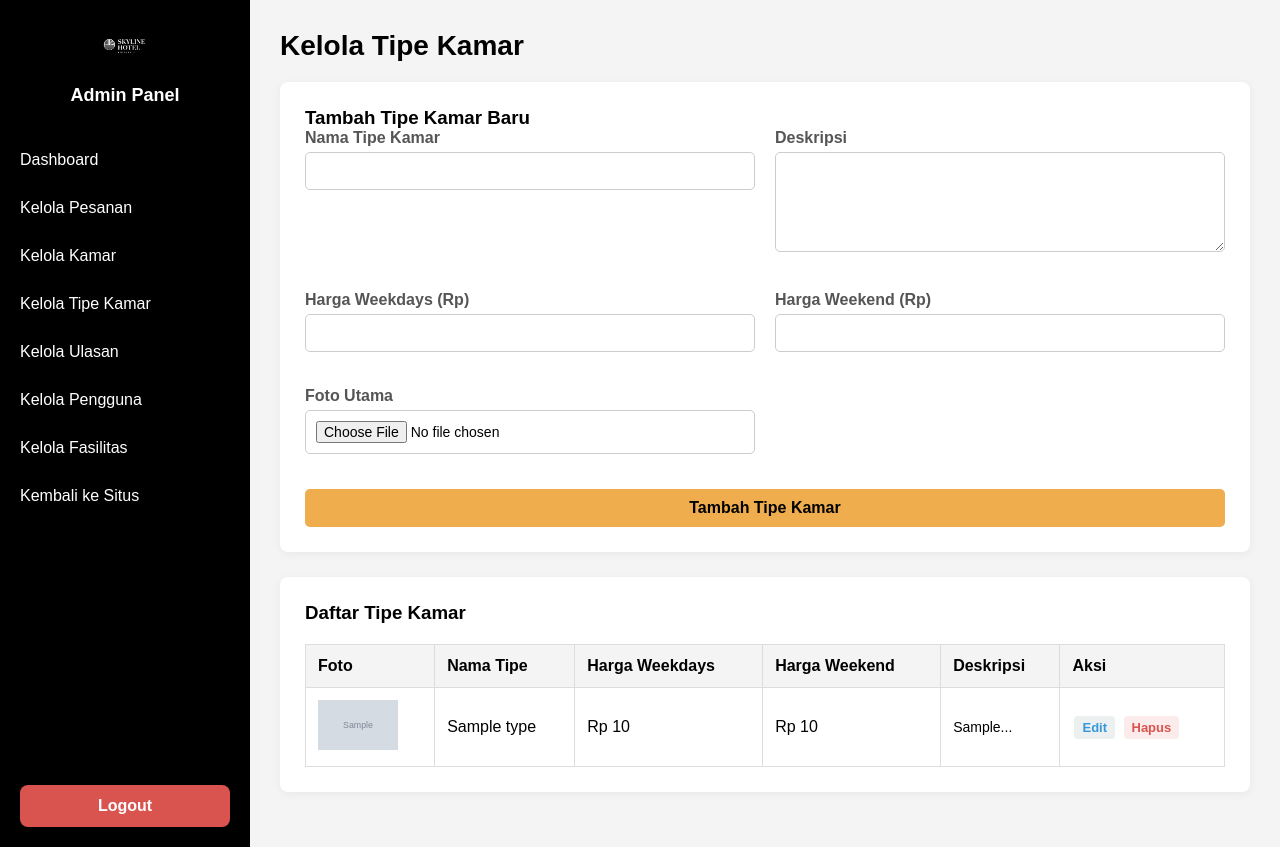
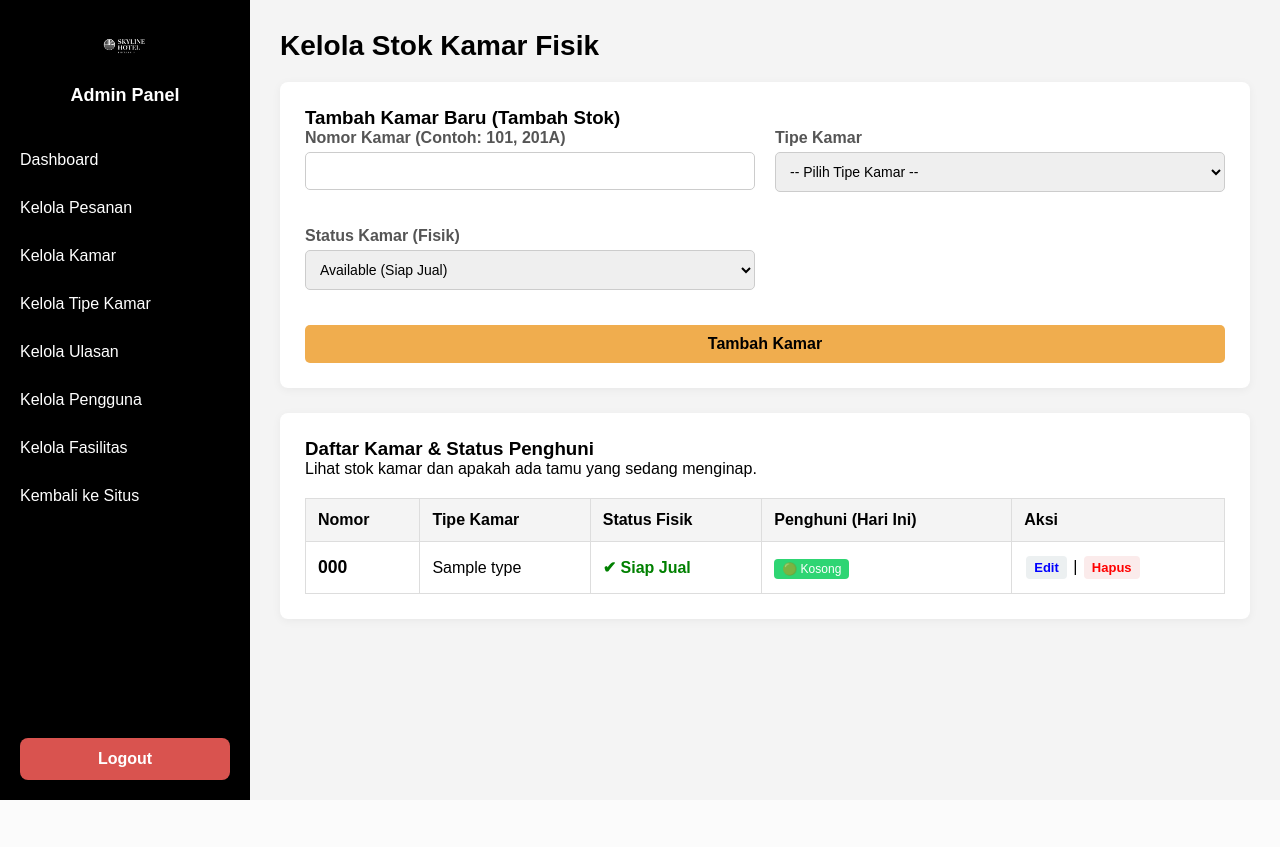
Before and after one commit to NURHABIBATULUMAH/Project-PAW-Sistem-Pemesanan-Kamar-Hotel, a PHP site: page /project-paw-sistem-pemesanan-kamar-hotel/admin/manage_room_types.php in a window 1280 px wide. After the commit the page ends 800 px from the top, so only its background shows below. Run offline with PHP 8.4, Linux system fonts and the light colour scheme; the visitor is signed in with stand-in values (Sample User, id 1); tables that the repository leaves empty or names only in its code hold one stand-in row (values such as "Sample post"); grey boxes marked "Sample" are stand-in pictures; some libraries are stand-ins or nearby versions.

Commit message:
ngubah manage room

```diff
--- a/admin/manage_room_types.php
+++ b/admin/manage_room_types.php
@@ -1,228 +1,213 @@
 <?php
+// /admin/manage_rooms.php
+// VERSI: TAMPILAN SESUAI PERMINTAAN + FITUR CEK PENGHUNI
+
+include '../config/database.php'; // Pastikan path ini benar
+include '../core/auth.php';       // Pastikan path ini benar
+require_admin();
+
 include '../includes/admin_header.php';
 
 $message = '';
 $message_type = '';
-$edit_type = null;
+$edit_room = null;
 
 try {
-    // Tentukan folder upload (Tidak berubah)
-    $target_dir = "../assets/images/rooms/";
-    if (!file_exists($target_dir)) {
-        mkdir($target_dir, 0755, true);
+    // === 1. LOGIKA PROSES DELETE ===
+    if (isset($_GET['action']) && $_GET['action'] == 'delete' && isset($_GET['id'])) {
+        $id_to_delete = $_GET['id'];
+
+        // Cek apakah ada tamu aktif sebelum hapus (Biar aman)
+        $cek_tamu = $mysqli->query("SELECT * FROM bookings WHERE room_id = $id_to_delete AND status_booking IN ('Confirmed','Paid')");
+
+        if ($cek_tamu->num_rows > 0) {
+            $message = "Gagal hapus! Kamar sedang ada penghuninya atau terikat pesanan aktif.";
+            $message_type = 'error';
+        } else {
+            try {
+                $sql_delete = "DELETE FROM rooms WHERE room_id = ?";
+                $stmt_delete = $mysqli->prepare($sql_delete);
+                $stmt_delete->bind_param("i", $id_to_delete);
+                $stmt_delete->execute();
+
+                $message = "Kamar berhasil dihapus.";
+                $message_type = 'success';
+            } catch (Exception $e) {
+                 $message = "Gagal menghapus. Error: " . $e->getMessage();
+                 $message_type = 'error';
             }
-
-    // === LOGIKA PROSES FORM (CREATE & UPDATE) - Konversi ke MySQLi ===
-    if ($_SERVER["REQUEST_METHOD"] == "POST") {
-        $nama_tipe = $_POST['nama_tipe'];
-        $deskripsi_tipe = $_POST['deskripsi_tipe'];
-        $harga_weekdays = $_POST['harga_weekdays'];
-        $harga_weekend = $_POST['harga_weekend'];
-        $id_to_update = $_POST['room_type_id'] ?? null;
-        $foto_utama_lama = $_POST['foto_lama'] ?? null;
-        $foto_file = $_FILES['foto_utama'] ?? null;
-
-        $foto_nama = $foto_utama_lama; // Default: pakai foto lama
-
-        // Proses File Upload
-        if ($foto_file && $foto_file['error'] == UPLOAD_ERR_OK) {
-            $file_ext = strtolower(pathinfo($foto_file["name"], PATHINFO_EXTENSION));
-            $allowed_types = ['jpg', 'jpeg', 'png'];
-
-            if (!in_array($file_ext, $allowed_types) || $foto_file['size'] > 5000000) { // Max 5MB
-                $message = "Gagal upload. File harus JPG/PNG dan maksimal 5MB.";
-                $message_type = 'error';
-                throw new Exception($message); // Lewatkan proses DB
-            }
-
-            // generete bana file baru
-            $new_foto_name = "kamar_" . time() . "." . $file_ext;
-            if (move_uploaded_file($foto_file["tmp_name"], $target_dir . $new_foto_name)) {
-                $foto_nama = $new_foto_name;
-
-                // jika update foto lama di hapus
-                if ($id_to_update && $foto_utama_lama && file_exists($target_dir . $foto_utama_lama)) {
-                    unlink($target_dir . $foto_utama_lama);
-                }
-            } else {
-                throw new Exception("Gagal memindahkan file foto.");
         }
     }
 
-        // 2. Query DB (Konversi ke MySQLi)
+    // === 2. LOGIKA PROSES CREATE & UPDATE ===
+    if ($_SERVER["REQUEST_METHOD"] == "POST") {
+        $room_type_id = $_POST['room_type_id'];
+        $nomor_kamar = $_POST['nomor_kamar'];
+        $status = $_POST['status'];
+        $id_to_update = $_POST['room_id'] ?? null;
+
         if ($id_to_update) {
             // UPDATE
-            $sql = "UPDATE Room_Types SET nama_tipe=?, deskripsi_tipe=?, harga_weekdays=?, harga_weekend=?, foto_utama=? WHERE room_type_id=?";
+            $sql = "UPDATE rooms SET room_type_id = ?, nomor_kamar = ?, status = ? WHERE room_id = ?";
             $stmt = $mysqli->prepare($sql);
-            // "ssddsi" = string, string, double, double, string, integer
-            $stmt->bind_param("ssddsi", $nama_tipe, $deskripsi_tipe, $harga_weekdays, $harga_weekend, $foto_nama, $id_to_update);
+            $stmt->bind_param("issi", $room_type_id, $nomor_kamar, $status, $id_to_update);
             $stmt->execute();
-            $message = "Tipe kamar berhasil diperbarui.";
+            $message = "Data kamar berhasil diperbarui.";
         } else {
-            // CREATE
-            $sql = "INSERT INTO Room_Types (nama_tipe, deskripsi_tipe, harga_weekdays, harga_weekend, foto_utama) VALUES (?, ?, ?, ?, ?)";
+            // CREATE (TAMBAH STOK)
+            $sql = "INSERT INTO rooms (room_type_id, nomor_kamar, status) VALUES (?, ?, ?)";
             $stmt = $mysqli->prepare($sql);
-            // "ssdds" = string, string, double, double, string
-            $stmt->bind_param("ssdds", $nama_tipe, $deskripsi_tipe, $harga_weekdays, $harga_weekend, $foto_nama);
+            $stmt->bind_param("iss", $room_type_id, $nomor_kamar, $status);
             $stmt->execute();
-            $message = "Tipe kamar baru berhasil ditambahkan.";
+            $message = "Kamar baru berhasil ditambahkan.";
         }
         $message_type = 'success';
-
     }
 
-    // === LOGIKA PROSES DELETE (Konversi ke MySQLi Transaction) ===
-    if (isset($_GET['action']) && $_GET['action'] == 'delete' && isset($_GET['id'])) {
-        $id_to_delete = $_GET['id'];
-
-        // Ambil nama foto lama (Query 1 - MySQLi)
-        $sql_old = "SELECT foto_utama FROM Room_Types WHERE room_type_id = ?";
-        $stmt_old = $mysqli->prepare($sql_old);
-        $stmt_old->bind_param("i", $id_to_delete);
-        $stmt_old->execute();
-        $result_old = $stmt_old->get_result();
-        $old_foto_row = $result_old->fetch_row();
-        $old_foto = $old_foto_row ? $old_foto_row[0] : null;
-
-        $mysqli->begin_transaction(); // Mulai Transaksi (Sintaks MySQLi)
-        try {
-            // Hapus keterkaitan di tabel Rooms dulu (Query 2 - MySQLi)
-            $stmt_room = $mysqli->prepare("DELETE FROM Rooms WHERE room_type_id = ?");
-            $stmt_room->bind_param("i", $id_to_delete);
-            $stmt_room->execute();
-
-            // Hapus tipe kamar (Query 3 - MySQLi)
-            $stmt = $mysqli->prepare("DELETE FROM Room_Types WHERE room_type_id = ?");
-            $stmt->bind_param("i", $id_to_delete);
-            $stmt->execute();
-
-            $mysqli->commit(); // Commit Transaksi (Sintaks MySQLi)
-
-            // Hapus file fisik (Tidak berubah)
-            if ($old_foto && file_exists($target_dir . $old_foto)) {
-                unlink($target_dir . $old_foto);
-            }
-            $message = "Tipe kamar berhasil dihapus (dan semua kamar fisiknya).";
-            $message_type = 'success';
-
-        } catch (Exception $e) { // Tangkap 'Exception' umum
-            $mysqli->rollback(); // Rollback Transaksi (Sintaks MySQLi)
-             if ($e->getCode() == 1451) { // 1451 = Error Foreign Key Constraint
-                $message = "Gagal menghapus! Ada booking aktif yang menggunakan tipe kamar ini.";
-            } else {
-                $message = "Error database: " . $e->getMessage();
-            }
-            $message_type = 'error';
-        }
-    }
-
-    // === LOGIKA PROSES EDIT (Konversi ke MySQLi) ===
+    // === 3. PROSES EDIT (AMBIL DATA UTK FORM) ===
     if (isset($_GET['action']) && $_GET['action'] == 'edit' && isset($_GET['id'])) {
         $id_to_edit = $_GET['id'];
-        $sql_edit = "SELECT * FROM Room_Types WHERE room_type_id = ?";
+        $sql_edit = "SELECT * FROM rooms WHERE room_id = ?";
         $stmt_edit = $mysqli->prepare($sql_edit);
         $stmt_edit->bind_param("i", $id_to_edit);
         $stmt_edit->execute();
         $result_edit = $stmt_edit->get_result();
-        $edit_type = $result_edit->fetch_assoc();
+        $edit_room = $result_edit->fetch_assoc();
     }
 
-    // Ambil data utama (Konversi ke MySQLi)
-    $all_types_result = $mysqli->query("SELECT * FROM Room_Types ORDER BY harga_weekdays ASC");
-    $all_types = $all_types_result->fetch_all(MYSQLI_ASSOC); // Menggantikan fetchAll() PDO
+    // === 4. AMBIL DATA UTAMA (DENGAN CEK PENGHUNI) ===
+    // Query 1: Ambil Tipe Kamar (untuk dropdown)
+    $all_types_result = $mysqli->query("SELECT * FROM room_types");
+    $all_types = $all_types_result->fetch_all(MYSQLI_ASSOC);
+
+    // Query 2: Ambil Daftar Kamar + Status Huni (Subquery Pintar)
+    $today = date('Y-m-d');
+    $sql_rooms = "SELECT rooms.*, room_types.nama_tipe,
+                  (
+                    SELECT COUNT(*) FROM bookings b
+                    WHERE b.room_id = rooms.room_id
+                    AND b.status_booking IN ('Confirmed', 'Paid')
+                    AND '$today' >= b.tanggal_check_in
+                    AND '$today' < b.tanggal_check_out
+                  ) as sedang_diinap
+                  FROM rooms
+                  JOIN room_types ON rooms.room_type_id = room_types.room_type_id
+                  ORDER BY rooms.nomor_kamar ASC";
+
+    $all_rooms_result = $mysqli->query($sql_rooms);
+    $all_rooms = $all_rooms_result->fetch_all(MYSQLI_ASSOC);
 
 } catch (Exception $e) {
-    $message = "Error saat memproses: " . $e->getMessage();
+    $message = "Error database: " . $e->getMessage();
     $message_type = 'error';
 }
 ?>
 
 <div class="content-header">
-    <h1>Kelola Tipe Kamar</h1>
+    <h1>Kelola Stok Kamar Fisik</h1>
 </div>
 
 <?php if ($message): ?>
-    <div class="alert alert-<?php echo ($message_type == 'success') ? 'success' : 'error'; ?>">
+    <div class="alert alert-<?php echo ($message_type == 'success') ? 'alert-success' : 'alert-error'; ?>">
         <?php echo $message; ?>
     </div>
 <?php endif; ?>
 
 <div class="admin-card">
-    <h3><?php echo $edit_type ? 'Edit Tipe Kamar' : 'Tambah Tipe Kamar Baru'; ?></h3>
+    <h3><?php echo $edit_room ? 'Edit Kamar' : 'Tambah Kamar Baru (Tambah Stok)'; ?></h3>
 
-    <form action="manage_room_types.php" method="POST" class="admin-form" enctype="multipart/form-data">
-        <input type="hidden" name="room_type_id" value="<?php echo $edit_type['room_type_id'] ?? ''; ?>">
-        <input type="hidden" name="foto_lama" value="<?php echo $edit_type['foto_utama'] ?? ''; ?>">
+    <form action="manage_rooms.php" method="POST" class="admin-form">
+        <input type="hidden" name="room_id" value="<?php echo $edit_room['room_id'] ?? ''; ?>">
 
         <div class="form-group">
-            <label for="nama_tipe">Nama Tipe Kamar</label>
-            <input type="text" id="nama_tipe" name="nama_tipe" value="<?php echo htmlspecialchars($edit_type['nama_tipe'] ?? ''); ?>" required>
+            <label for="nomor_kamar">Nomor Kamar (Contoh: 101, 201A)</label>
+            <input type="text" id="nomor_kamar" name="nomor_kamar" value="<?php echo htmlspecialchars($edit_room['nomor_kamar'] ?? ''); ?>" required>
         </div>
 
         <div class="form-group">
-            <label for="deskripsi_tipe">Deskripsi</label>
-            <textarea id="deskripsi_tipe" name="deskripsi_tipe" required><?php echo htmlspecialchars($edit_type['deskripsi_tipe'] ?? ''); ?></textarea>
+            <label for="room_type_id">Tipe Kamar</label>
+            <select id="room_type_id" name="room_type_id" required>
+                <option value="">-- Pilih Tipe Kamar --</option>
+                <?php foreach ($all_types as $type): ?>
+                    <option value="<?php echo $type['room_type_id']; ?>"
+                        <?php echo (isset($edit_room) && $edit_room['room_type_id'] == $type['room_type_id']) ? 'selected' : ''; ?>>
+                        <?php echo htmlspecialchars($type['nama_tipe']); ?>
+                    </option>
+                <?php endforeach; ?>
+            </select>
         </div>
 
         <div class="form-group">
-            <label for="harga_weekdays">Harga Weekdays (Rp)</label>
-            <input type="number" id="harga_weekdays" name="harga_weekdays" value="<?php echo htmlspecialchars($edit_type['harga_weekdays'] ?? ''); ?>" required min="0">
-        </div>
-
-        <div class="form-group">
-            <label for="harga_weekend">Harga Weekend (Rp)</label>
-            <input type="number" id="harga_weekend" name="harga_weekend" value="<?php echo htmlspecialchars($edit_type['harga_weekend'] ?? ''); ?>" required min="0">
-        </div>
-
-        <div class="form-group">
-            <label for="foto_utama">Foto Utama</label>
-            <input type="file" id="foto_utama" name="foto_utama" <?php echo $edit_type ? '' : 'required'; ?>>
-            <?php if ($edit_type && $edit_type['foto_utama']): ?>
-                <p style="margin-top: 5px; font-size: 12px;">Foto saat ini: <?php echo htmlspecialchars($edit_type['foto_utama']); ?> (Biarkan kosong untuk mempertahankan)</p>
-            <?php endif; ?>
+            <label for="status">Status Kamar (Fisik)</label>
+            <select id="status" name="status" required>
+                <option value="Available" <?php echo (isset($edit_room) && $edit_room['status'] == 'Available') ? 'selected' : ''; ?>>Available (Siap Jual)</option>
+                <option value="Under Maintenance" <?php echo (isset($edit_room) && $edit_room['status'] == 'Under Maintenance') ? 'selected' : ''; ?>>Under Maintenance (Rusak)</option>
+                </select>
         </div>
 
         <div class="form-group"></div>
 
-        <button type="submit" class="btn-admin"><?php echo $edit_type ? 'Update Tipe Kamar' : 'Tambah Tipe Kamar'; ?></button>
+        <button type="submit" class="btn-admin"><?php echo $edit_room ? 'Update Data' : 'Tambah Kamar'; ?></button>
 
-        <?php if ($edit_type): ?>
-            <a href="manage_room_types.php" style="text-align: center; grid-column: 1 / -1; margin-top: 10px;">Batal Edit</a>
+        <?php if ($edit_room): ?>
+            <a href="manage_rooms.php" style="display:inline-block; margin-top: 10px; color: red;">Batal Edit</a>
         <?php endif; ?>
     </form>
 </div>
 
 <div class="admin-card">
-    <h3>Daftar Tipe Kamar</h3>
+    <h3>Daftar Kamar & Status Penghuni</h3>
+    <p>Lihat stok kamar dan apakah ada tamu yang sedang menginap.</p>
+
+    <div style="overflow-x: auto;">
         <table class="admin-table">
             <thead>
                 <tr>
-                <th>Foto</th>
-                <th>Nama Tipe</th>
-                <th>Harga Weekdays</th>
-                <th>Harga Weekend</th>
-                <th>Deskripsi</th>
-                <th>Aksi</th>
+                    <th>Nomor</th>
+                    <th>Tipe Kamar</th>
+                    <th>Status Fisik</th>
+                    <th>Penghuni (Hari Ini)</th> <th>Aksi</th>
                 </tr>
             </thead>
             <tbody>
-            <?php foreach ($all_types as $type): ?>
+                <?php foreach ($all_rooms as $room): ?>
                 <tr>
-                <td><img src="../assets/images/rooms/<?php echo htmlspecialchars($type['foto_utama']); ?>" style="width: 80px; height: 50px; object-fit: cover;"></td>
-                <td><?php echo htmlspecialchars($type['nama_tipe']); ?></td>
-                <td>Rp <?php echo number_format($type['harga_weekdays'], 0, ',', '.'); ?></td>
-                <td>Rp <?php echo number_format($type['harga_weekend'], 0, ',', '.'); ?></td>
-                <td style="max-width: 200px; font-size: 14px;"><?php echo htmlspecialchars(substr($type['deskripsi_tipe'], 0, 50)) . '...'; ?></td>
+                    <td style="font-weight:bold; font-size:1.1rem;"><?php echo htmlspecialchars($room['nomor_kamar']); ?></td>
+                    <td><?php echo htmlspecialchars($room['nama_tipe']); ?></td>
+
+                    <td>
+                        <?php if($room['status'] == 'Available'): ?>
+                             <span style="color:green; font-weight:bold;">✔ Siap Jual</span>
+                        <?php else: ?>
+                             <span style="color:red; font-weight:bold;">🛠 Perbaikan</span>
+                        <?php endif; ?>
+                    </td>
+
+                    <td>
+                        <?php
+                            if ($room['status'] == 'Under Maintenance') {
+                                echo '<span style="background:#ccc; color:#333; padding:3px 8px; border-radius:4px; font-size:12px;">Non-Aktif</span>';
+                            } elseif ($room['sedang_diinap'] > 0) {
+                                echo '<span style="background:#ff4757; color:white; padding:3px 8px; border-radius:4px; font-size:12px;">⛔ Ada Tamu</span>';
+                            } else {
+                                echo '<span style="background:#2ed573; color:white; padding:3px 8px; border-radius:4px; font-size:12px;">🟢 Kosong</span>';
+                            }
+                        ?>
+                    </td>
+
                     <td class="action-links">
-                    <a href="manage_room_types.php?action=edit&id=<?php echo $type['room_type_id']; ?>" class="edit-link">Edit</a>
-                    <a href="manage_room_types.php?action=delete&id=<?php echo $type['room_type_id']; ?>" class="delete-link"
-                       onclick="return confirm('Yakin menghapus tipe kamar ini? Ini akan menghapus semua kamar fisik yang terkait!');">Hapus</a>
+                        <a href="manage_rooms.php?action=edit&id=<?php echo $room['room_id']; ?>" class="edit-link" style="color:blue;">Edit</a>
+                        |
+                        <a href="manage_rooms.php?action=delete&id=<?php echo $room['room_id']; ?>" class="delete-link"
+                           style="color:red;"
+                           onclick="return confirm('Yakin ingin menghapus kamar <?php echo htmlspecialchars($room['nomor_kamar']); ?>?');">Hapus</a>
                     </td>
                 </tr>
                 <?php endforeach; ?>
             </tbody>
         </table>
     </div>
+</div>
 
 <?php
 include '../includes/admin_footer.php';
```
Lines whose indentation alone changed are shown as unchanged.
